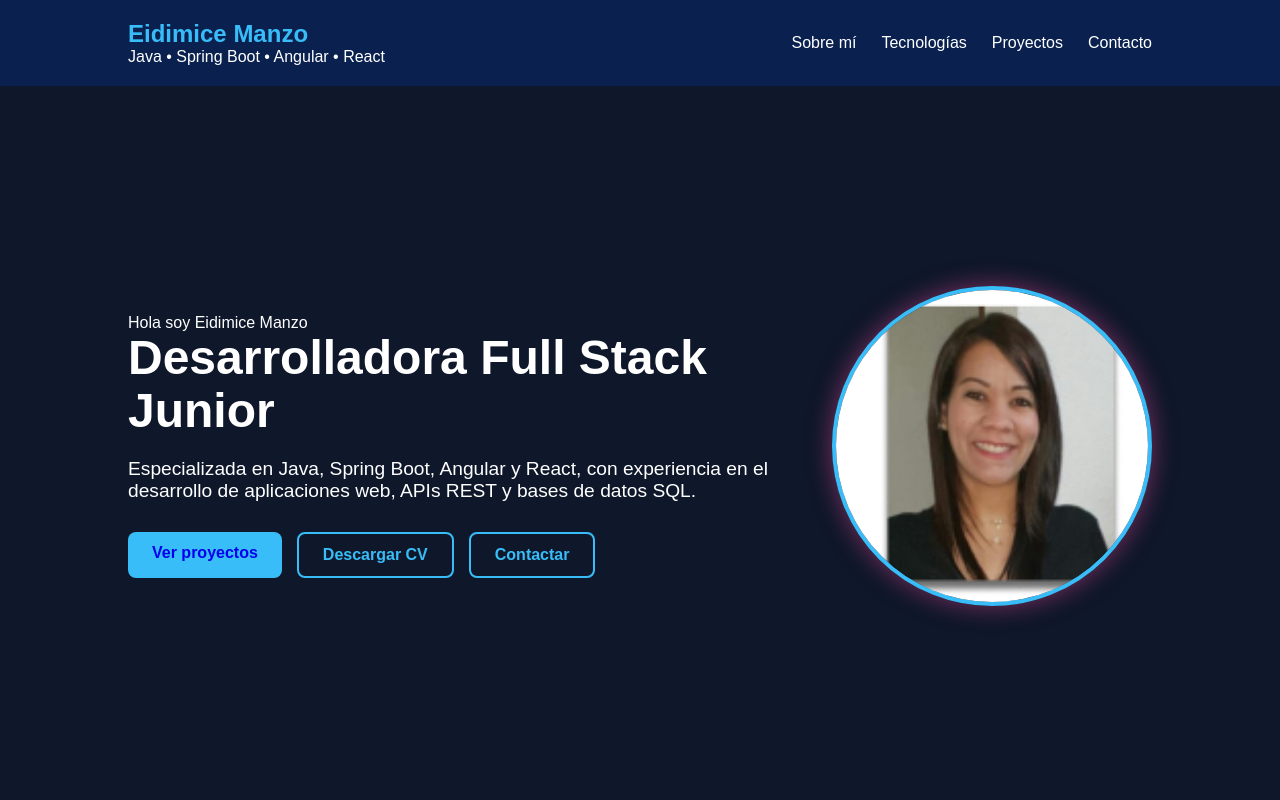
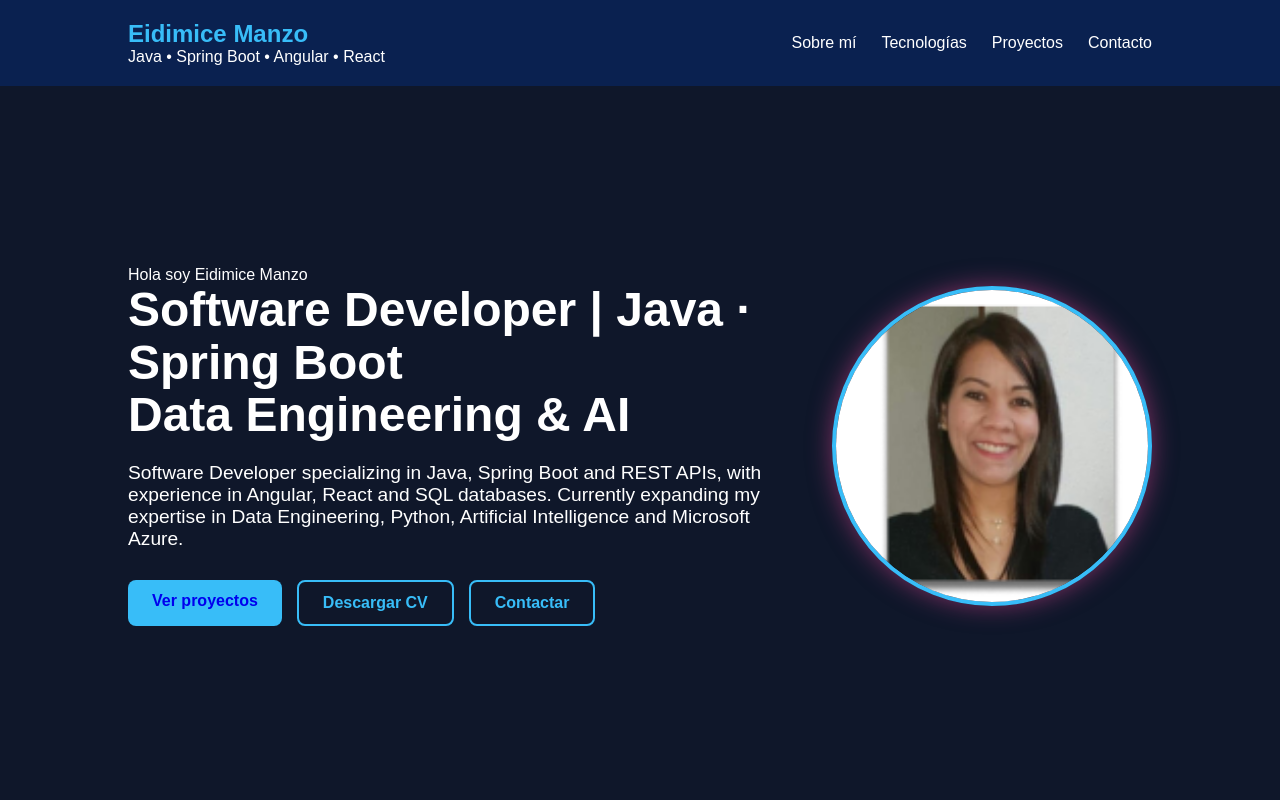
Before and after one commit to eidymanzo/Portfolio, a React (Vite) app: page / in a window 1280 px wide. Shown: the top 800 px of the page. Built offline with nearby package versions, Linux system fonts and the light colour scheme.

Commit message:
Update About Me and professional title

```diff
--- a/src/components/Hero.jsx
+++ b/src/components/Hero.jsx
@@ -7,11 +7,20 @@ function Hero() {
         <div className="hero-text-container">
           <p className="tag">Hola soy Eidimice Manzo</p>
 
-          <h1>Desarrolladora Full Stack Junior</h1>
+          <h1>
+            Software Developer | Java · Spring Boot
+            <br />
+            Data Engineering & AI
+          </h1>
 
           <p className="hero-text">
-            Especializada en Java, Spring Boot, Angular y React, con experiencia
-            en el desarrollo de aplicaciones web, APIs REST y bases de datos SQL.
+            <p className="hero-text">
+              Software Developer specializing in Java, Spring Boot
+              and REST APIs, with experience in Angular, React
+              and SQL databases. Currently expanding my expertise
+              in Data Engineering, Python, Artificial Intelligence
+              and Microsoft Azure.
+            </p>
           </p>
 
           <div className="hero-buttons">
@@ -20,9 +29,10 @@ function Hero() {
             </a>
 
             <a
-              href="/cv-EManzo.pdf"
+
+              href="/CV_Eidimice_Manzo_A.pdf"
               className="btn secondary"
-              download
+              download="CV.pdf"
             >
               Descargar CV
             </a>
```
Also changed, not shown: 2 other files (tests, documents, lock files or other folders).
